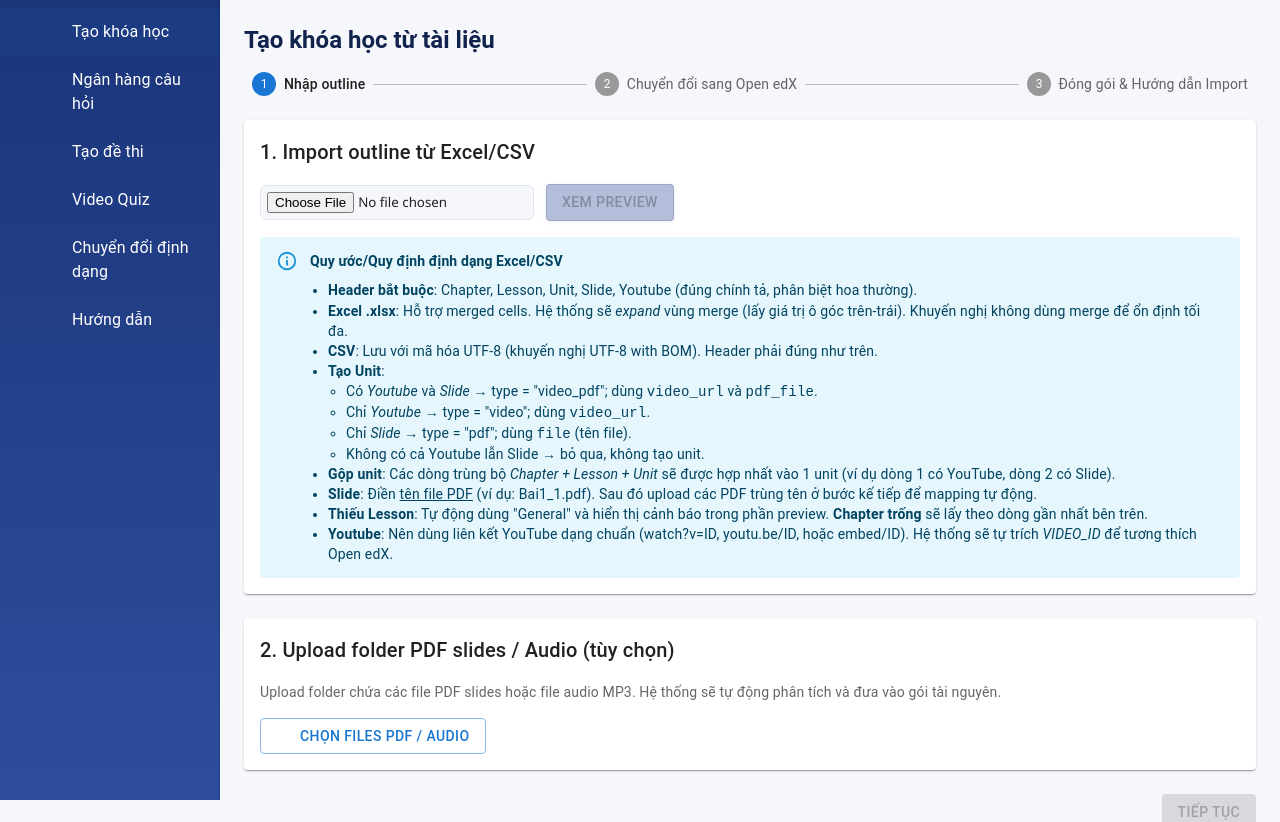
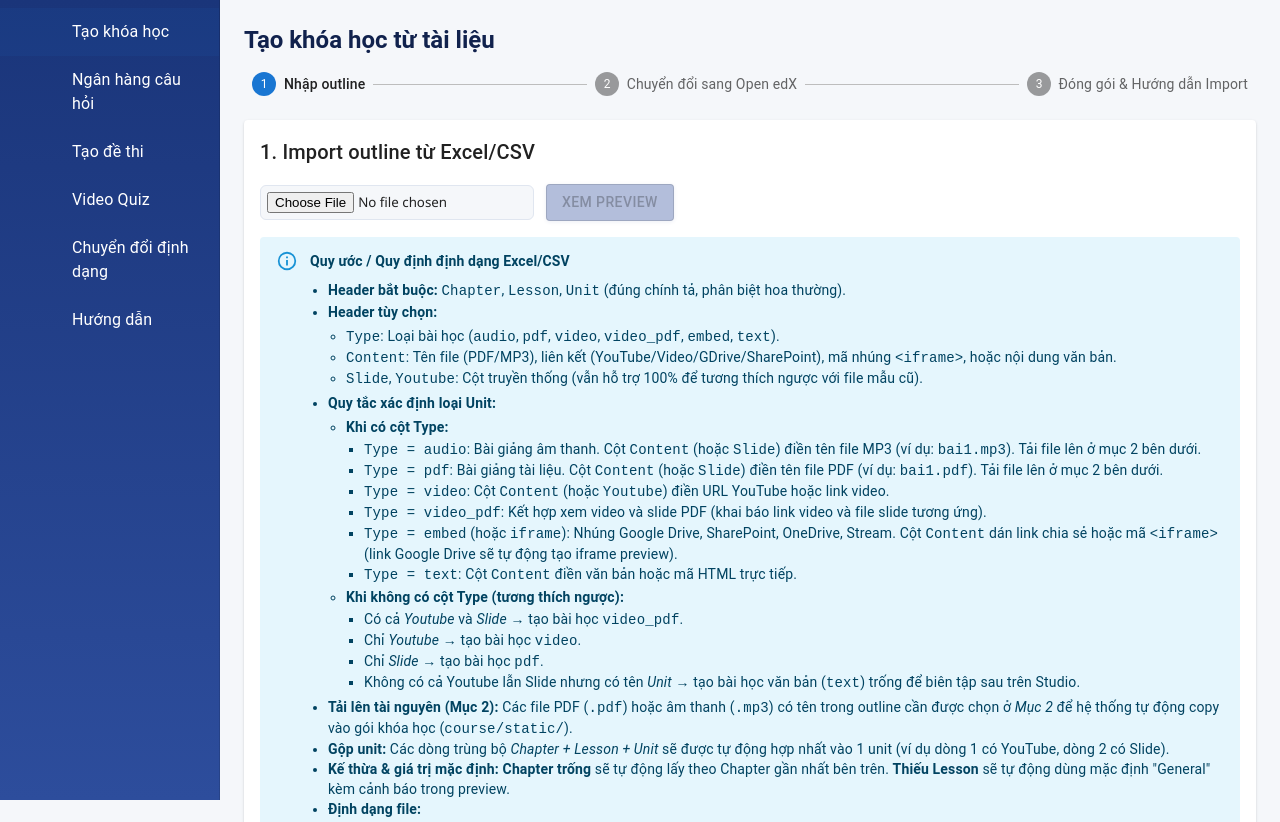
Before and after one commit to hoangbt5333/daotao-ai-extension-main, a Next.js app in the folder frontend/: page /create-outline in a window 1280 px wide. Shown: the top 822 px of the page. Built offline with nearby package versions, Linux system fonts and the light colour scheme; some icons are missing.

Commit message:
feat: sửa lại hướng dẫn cho CourseGenerator

```diff
--- a/frontend/components/CourseGeneratorTool.tsx
+++ b/frontend/components/CourseGeneratorTool.tsx
@@ -219,23 +219,60 @@ export default function CourseGeneratorTool() {
 
             <Box sx={{ mt: 2 }}>
               <Alert severity="info">
-                <Typography variant="subtitle2" fontWeight={700} mb={1}>Quy ước/Quy định định dạng Excel/CSV</Typography>
+                <Typography variant="subtitle2" fontWeight={700} mb={1}>Quy ước / Quy định định dạng Excel/CSV</Typography>
                 <ul style={{ margin: 0, paddingLeft: 18 }}>
-                  <li><b>Header bắt buộc</b>: Chapter, Lesson, Unit, Slide, Youtube (đúng chính tả, phân biệt hoa thường).</li>
-                  <li><b>Excel .xlsx</b>: Hỗ trợ merged cells. Hệ thống sẽ <i>expand</i> vùng merge (lấy giá trị ô góc trên‑trái). Khuyến nghị không dùng merge để ổn định tối đa.</li>
-                  <li><b>CSV</b>: Lưu với mã hóa UTF‑8 (khuyến nghị UTF‑8 with BOM). Header phải đúng như trên.</li>
-                  <li><b>Tạo Unit</b>:
-                    <ul style={{ margin: 0, paddingLeft: 18 }}>
-                      <li>Có <i>Youtube</i> và <i>Slide</i> → type = "video_pdf"; dùng <code>video_url</code> và <code>pdf_file</code>.</li>
-                      <li>Chỉ <i>Youtube</i> → type = "video"; dùng <code>video_url</code>.</li>
-                      <li>Chỉ <i>Slide</i> → type = "pdf"; dùng <code>file</code> (tên file).</li>
-                      <li>Không có cả Youtube lẫn Slide → bỏ qua, không tạo unit.</li>
+                  <li>
+                    <b>Header bắt buộc:</b> <code>Chapter</code>, <code>Lesson</code>, <code>Unit</code> (đúng chính tả, phân biệt hoa thường).
+                  </li>
+                  <li>
+                    <b>Header tùy chọn:</b>
+                    <ul style={{ margin: '4px 0', paddingLeft: 18 }}>
+                      <li><code>Type</code>: Loại bài học (<code>audio</code>, <code>pdf</code>, <code>video</code>, <code>video_pdf</code>, <code>embed</code>, <code>text</code>).</li>
+                      <li><code>Content</code>: Tên file (PDF/MP3), liên kết (YouTube/Video/GDrive/SharePoint), mã nhúng <code>&lt;iframe&gt;</code>, hoặc nội dung văn bản.</li>
+                      <li><code>Slide</code>, <code>Youtube</code>: Cột truyền thống (vẫn hỗ trợ 100% để tương thích ngược với file mẫu cũ).</li>
                     </ul>
                   </li>
-                  <li><b>Gộp unit</b>: Các dòng trùng bộ <i>Chapter + Lesson + Unit</i> sẽ được hợp nhất vào 1 unit (ví dụ dòng 1 có YouTube, dòng 2 có Slide).</li>
-                  <li><b>Slide</b>: Điền <u>tên file PDF</u> (ví dụ: Bai1_1.pdf). Sau đó upload các PDF trùng tên ở bước kế tiếp để mapping tự động.</li>
-                  <li><b>Thiếu Lesson</b>: Tự động dùng "General" và hiển thị cảnh báo trong phần preview. <b>Chapter trống</b> sẽ lấy theo dòng gần nhất bên trên.</li>
-                  <li><b>Youtube</b>: Nên dùng liên kết YouTube dạng chuẩn (watch?v=ID, youtu.be/ID, hoặc embed/ID). Hệ thống sẽ tự trích <i>VIDEO_ID</i> để tương thích Open edX.</li>
+                  <li>
+                    <b>Quy tắc xác định loại Unit:</b>
+                    <ul style={{ margin: '4px 0', paddingLeft: 18 }}>
+                      <li>
+                        <b>Khi có cột Type:</b>
+                        <ul style={{ margin: '2px 0', paddingLeft: 18 }}>
+                          <li><code>Type = audio</code>: Bài giảng âm thanh. Cột <code>Content</code> (hoặc <code>Slide</code>) điền tên file MP3 (ví dụ: <code>bai1.mp3</code>). Tải file lên ở mục 2 bên dưới.</li>
+                          <li><code>Type = pdf</code>: Bài giảng tài liệu. Cột <code>Content</code> (hoặc <code>Slide</code>) điền tên file PDF (ví dụ: <code>bai1.pdf</code>). Tải file lên ở mục 2 bên dưới.</li>
+                          <li><code>Type = video</code>: Cột <code>Content</code> (hoặc <code>Youtube</code>) điền URL YouTube hoặc link video.</li>
+                          <li><code>Type = video_pdf</code>: Kết hợp xem video và slide PDF (khai báo link video và file slide tương ứng).</li>
+                          <li><code>Type = embed</code> (hoặc <code>iframe</code>): Nhúng Google Drive, SharePoint, OneDrive, Stream. Cột <code>Content</code> dán link chia sẻ hoặc mã <code>&lt;iframe&gt;</code> (link Google Drive sẽ tự động tạo iframe preview).</li>
+                          <li><code>Type = text</code>: Cột <code>Content</code> điền văn bản hoặc mã HTML trực tiếp.</li>
+                        </ul>
+                      </li>
+                      <li>
+                        <b>Khi không có cột Type (tương thích ngược):</b>
+                        <ul style={{ margin: '2px 0', paddingLeft: 18 }}>
+                          <li>Có cả <i>Youtube</i> và <i>Slide</i> → tạo bài học <code>video_pdf</code>.</li>
+                          <li>Chỉ <i>Youtube</i> → tạo bài học <code>video</code>.</li>
+                          <li>Chỉ <i>Slide</i> → tạo bài học <code>pdf</code>.</li>
+                          <li>Không có cả Youtube lẫn Slide nhưng có tên <i>Unit</i> → tạo bài học văn bản (<code>text</code>) trống để biên tập sau trên Studio.</li>
+                        </ul>
+                      </li>
+                    </ul>
+                  </li>
+                  <li>
+                    <b>Tải lên tài nguyên (Mục 2):</b> Các file PDF (<code>.pdf</code>) hoặc âm thanh (<code>.mp3</code>) có tên trong outline cần được chọn ở <i>Mục 2</i> để hệ thống tự động copy vào gói khóa học (<code>course/static/</code>).
+                  </li>
+                  <li>
+                    <b>Gộp unit:</b> Các dòng trùng bộ <i>Chapter + Lesson + Unit</i> sẽ được tự động hợp nhất vào 1 unit (ví dụ dòng 1 có YouTube, dòng 2 có Slide).
+                  </li>
+                  <li>
+                    <b>Kế thừa &amp; giá trị mặc định:</b> <b>Chapter trống</b> sẽ tự động lấy theo Chapter gần nhất bên trên. <b>Thiếu Lesson</b> sẽ tự động dùng mặc định &quot;General&quot; kèm cảnh báo trong preview.
+                  </li>
+                  <li>
+                    <b>Định dạng file:</b>
+                    <ul style={{ margin: '4px 0', paddingLeft: 18 }}>
+                      <li><b>Excel (.xlsx):</b> Hỗ trợ ô merge (hệ thống tự lấy giá trị góc trên-trái). Khuyến nghị không merge để đảm bảo tính ổn định cao nhất.</li>
+                      <li><b>CSV:</b> Lưu với mã hóa UTF-8 (khuyến nghị UTF-8 with BOM).</li>
+                    </ul>
+                  </li>
                 </ul>
               </Alert>
             </Box>
```
